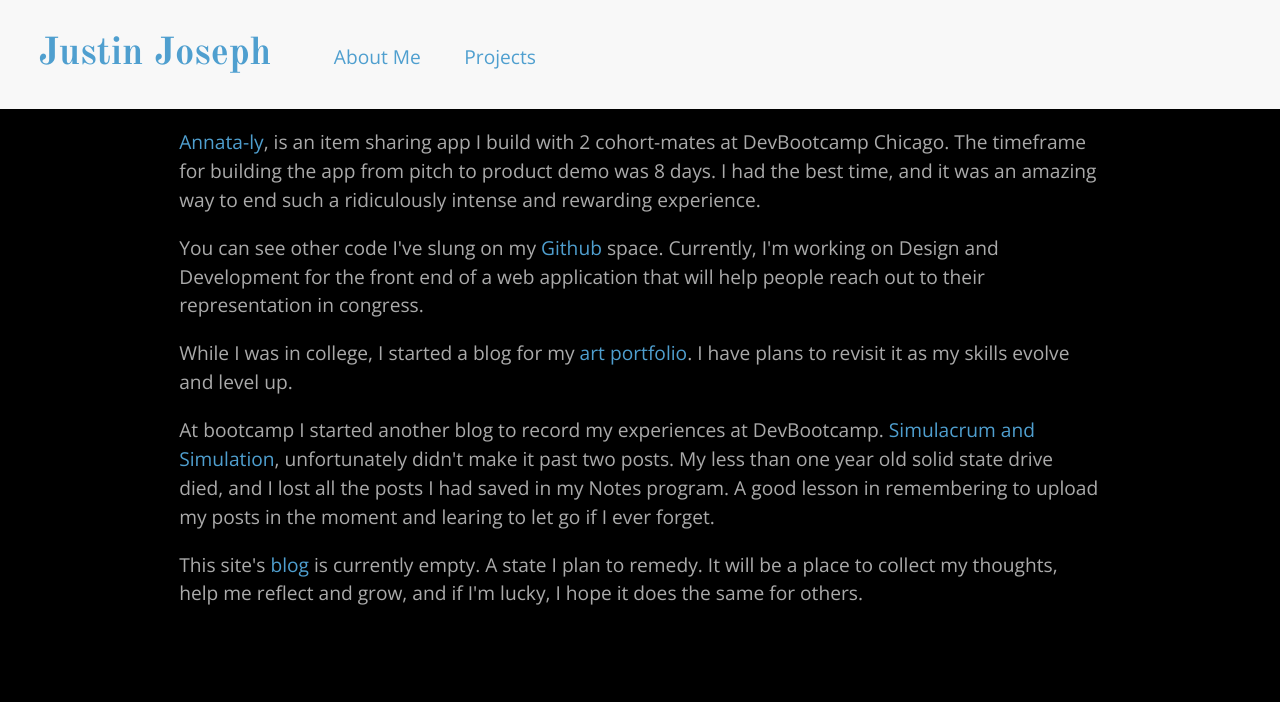
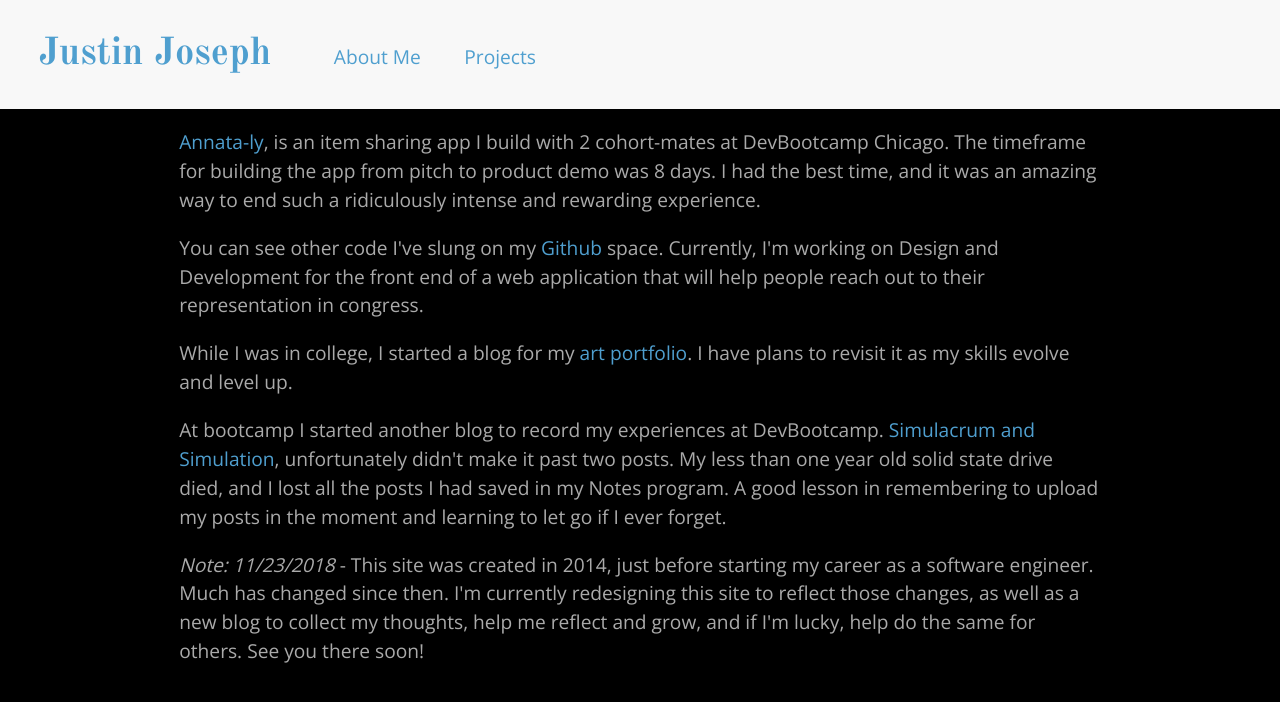
Before and after one commit to jjoseph05/jjoseph05.github.io, a Jekyll site: the page built from projects/index.html, in a window 1280 px wide. Shown: the top 702 px of the page. Built offline with Jekyll 4.4.1, drawn with Linux system fonts in a browser that asks for light colours; nearby versions of some CDN libraries; Markdown is read by kramdown in place of the engine named in the settings.

Commit message:
Updated project copy

```diff
--- a/projects/index.html
+++ b/projects/index.html
@@ -10,6 +10,6 @@ blog: false
 
 <p>While I was in college, I started a blog for my <a href="http://justinjoseph1.blogspot.com">art portfolio</a>. I have plans to revisit it as my skills evolve and level up. </p>
 
-<p>At bootcamp I started another blog to record my experiences at DevBootcamp. <a href="http://justinjoseph0.tumblr.com">Simulacrum and Simulation</a>, unfortunately didn't make it past two posts. My less than one year old solid state drive died, and I lost all the posts I had saved in my Notes program. A good lesson in remembering to upload my posts in the moment and learing to let go if I ever forget.</p>
+<p>At bootcamp I started another blog to record my experiences at DevBootcamp. <a href="http://justinjoseph0.tumblr.com">Simulacrum and Simulation</a>, unfortunately didn't make it past two posts. My less than one year old solid state drive died, and I lost all the posts I had saved in my Notes program. A good lesson in remembering to upload my posts in the moment and learning to let go if I ever forget.</p>
 
-<p>This site's <a href="http://jjoseph05.github.io/blog/">blog</a> is currently empty. A state I plan to remedy. It will be a place to collect my thoughts, help me reflect and grow, and if I'm lucky, I hope it does the same for others.</p>
+<p><em>Note: 11/23/2018</em> - This site was created in 2014, just before starting my career as a software engineer. Much has changed since then. I'm currently redesigning this site to reflect those changes, as well as a new blog to collect my thoughts, help me reflect and grow, and if I'm lucky, help do the same for others. See you there soon!</p>
```
